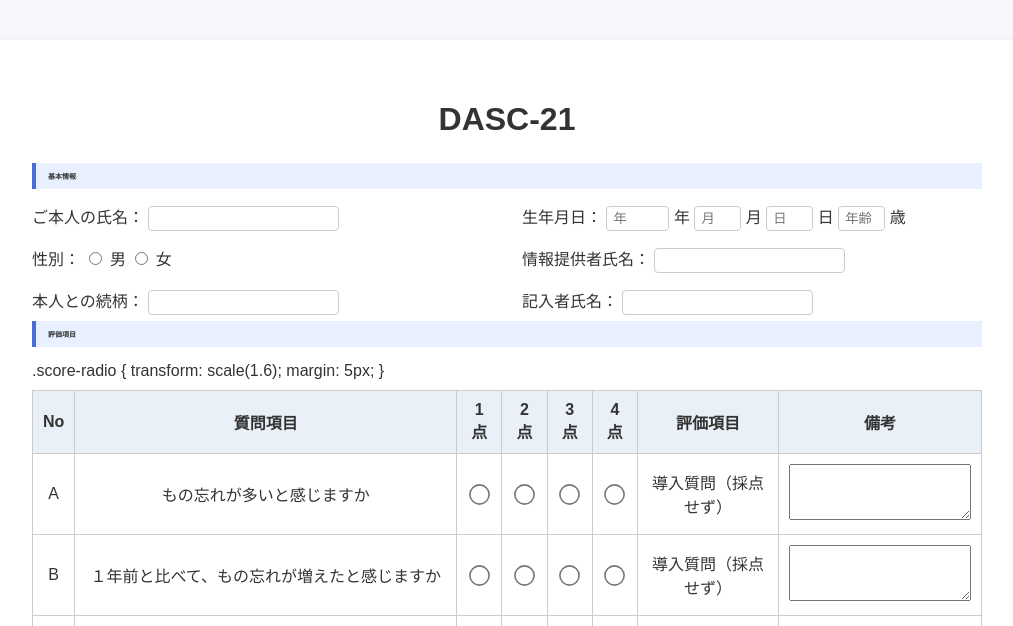
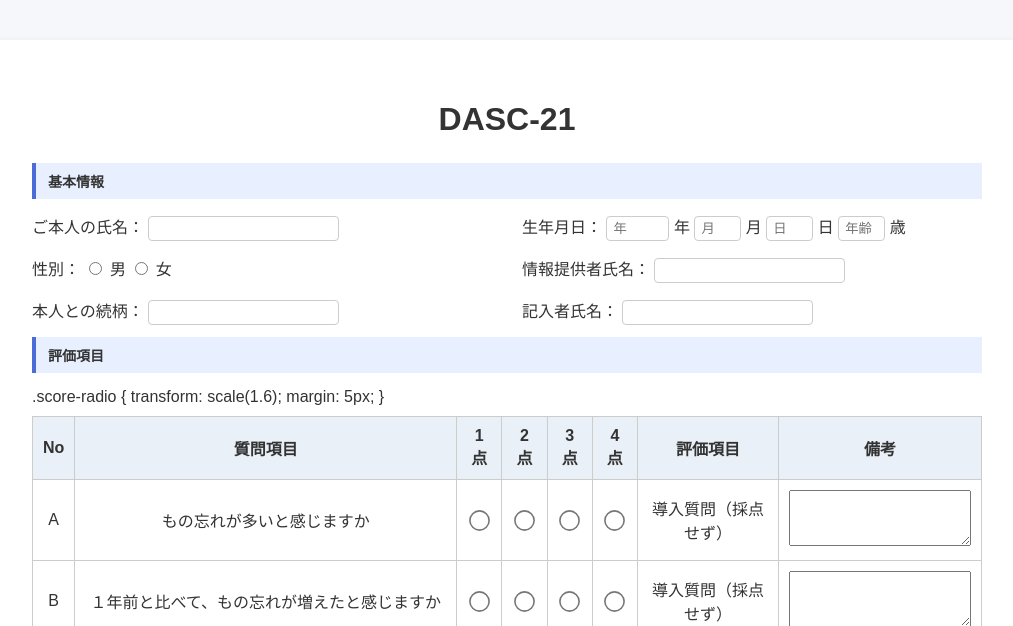
Before and after one commit to UMEZAWADAN/SD-5, a Flask app: template templates/shousai dasc_21.html in a window 1280 px wide. Shown: the top 626 px of the page, without its empty margins (133-1146 px from the left). Run offline with Flask 3, Linux system fonts and the light colour scheme; the template is opened without the code that fills it, so the values that code supplies are empty.

Commit message:
できたの

```diff
--- a/static/css/dasc_21.css
+++ b/static/css/dasc_21.css
@@ -20,7 +20,7 @@ main {
 }
 
 .section-title {
-  font-size:7px;
+  font-size:14px;
   font-weight: bold;
   background: #e8f0ff;
   padding: 8px 12px;
```
